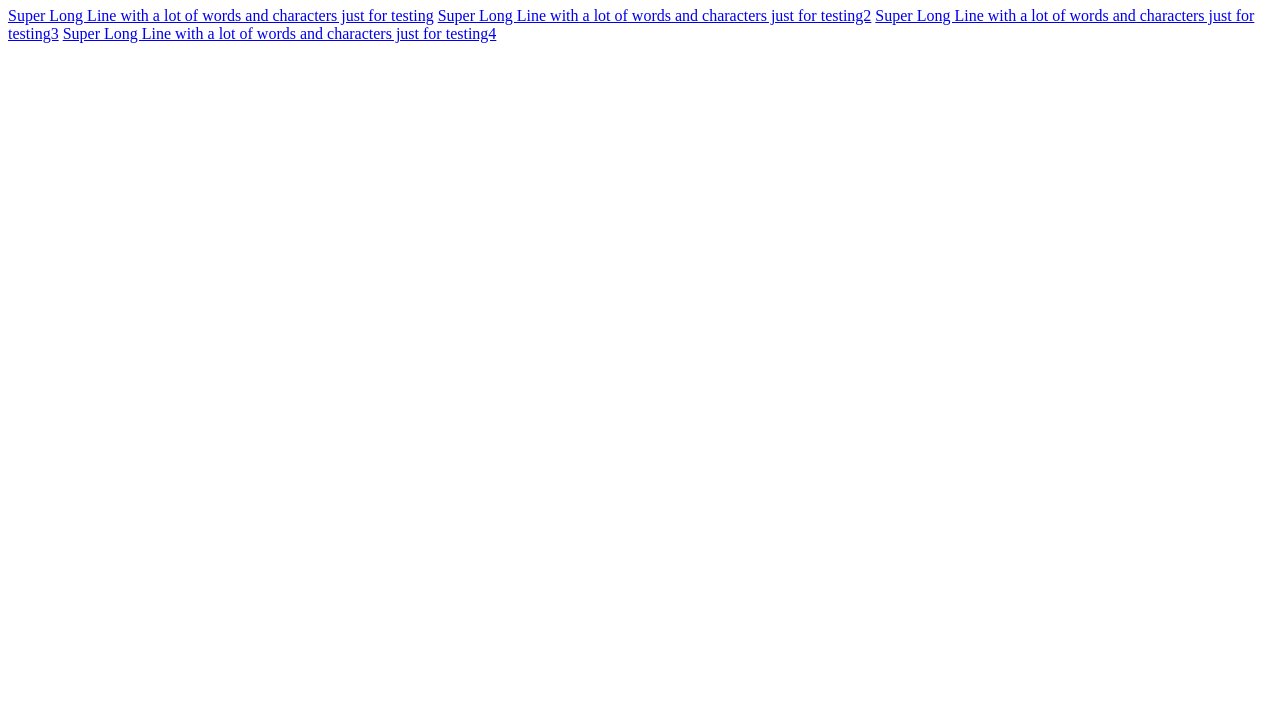
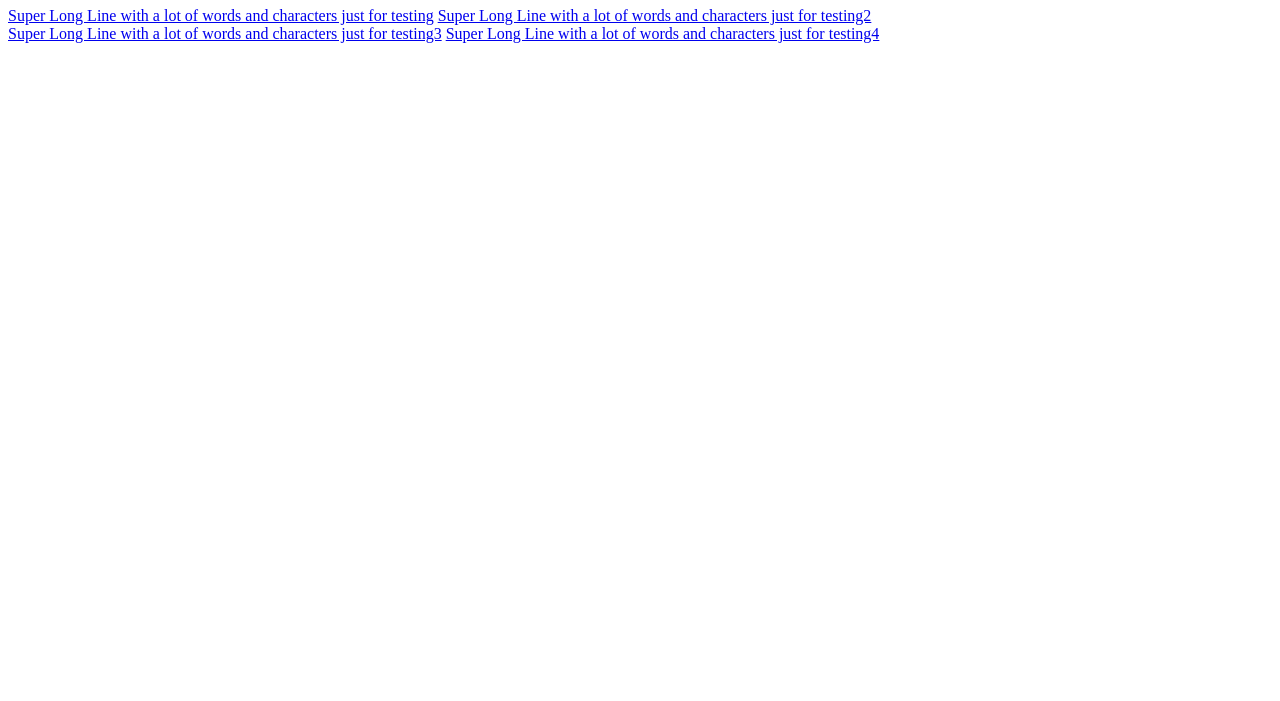
Before and after one commit to leslie071564/leslie071564.github.io, a plain HTML site: page index.html in a window 1280 px wide. Shown: the part 99-800 px from the top of the page. Drawn offline with Linux system fonts and the light colour scheme.

Commit message:
problematic page fix attemp with nobr tag

```diff
--- a/index.html
+++ b/index.html
@@ -9,10 +9,10 @@ Hello World!
         <a aria-label="Our Github" target="_blank" href="https://github.com/superwower"><i class="icon fa fa-github-alt" aria-hidden="true"></i></a>
       </div>
       <div class="header-links">
-        <a class="link" href="#about" data-scroll>Super Long Line with a lot of words and characters just for testing</a>
-        <a class="link" href="#joinus" data-scroll>Super Long Line with a lot of words and characters just for testing2</a>
-        <a class="link" href="#members" data-scroll>Super Long Line with a lot of words and characters just for testing3</a>
-        <a class="link" href="#projects" data-scroll>Super Long Line with a lot of words and characters just for testing4</a>
+        <a class="link" href="#about" data-scroll><nobr>Super Long Line with a lot of words and characters just for testing</nobr></a>
+        <a class="link" href="#joinus" data-scroll><nobr>Super Long Line with a lot of words and characters just for testing2</nobr></a>
+        <a class="link" href="#members" data-scroll><nobr>Super Long Line with a lot of words and characters just for testing3</nobr></a>
+        <a class="link" href="#projects" data-scroll><nobr>Super Long Line with a lot of words and characters just for testing4</nobr></a>
       </div>
   </div>
   <a class="down" href="#about" data-scroll><i class="icon fa fa-chevron-down" aria-hidden="true"></i></a>
```
